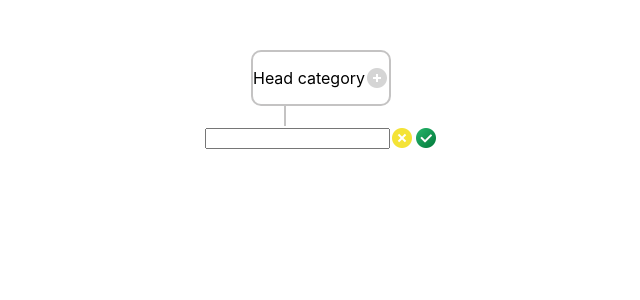
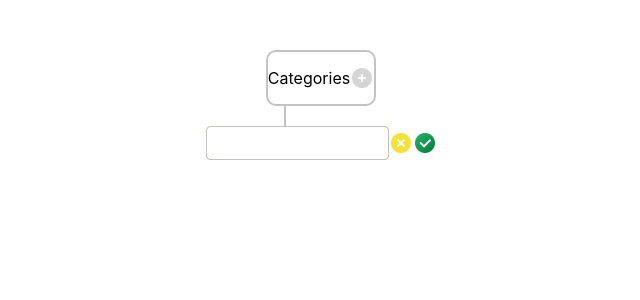
Before and after one commit to Amil032/test-task, a React (Create React App) app: page / in a window 1280 px wide. Both pictures are taken after a click on the picture 696 px from the left and 78 px from the top of the page. Shown: the top 300 px of the page, without its empty margins (319-959 px from the left). Built offline with nearby package versions, Linux system fonts and the light colour scheme.

Commit message:
aadded delete edit funccionalities

```diff
--- a/src/App.tsx
+++ b/src/App.tsx
@@ -1,6 +1,6 @@
 import addIcon from './assests/add_icon_48.png';
 import './App.css';
-import { Subcategory } from './components/subcategory/Subcategory';
+
 import { Border, Category } from './components/Category';
 import { useState } from 'react';
 
@@ -203,16 +203,13 @@ function App() {
 
     <div className="App">
       <div style={{ display: 'flex', flexDirection: 'column', justifyContent: 'center', marginTop: '50px', alignItems: 'center', overflow: 'auto' }}>
-
         <div style={{ display: 'flex', flexDirection: 'column', alignItems: 'center' }}>
           <div style={{ display: 'flex', alignItems: 'center', border: '2px solid rgba(154, 152, 152, 0.584)', borderRadius: '10px' }}>
-            <p>Head category</p>
+            <p>Categories</p>
             <img src={addIcon} alt="add" width='24px' height='24px' onClick={addClickHandler} />
           </div>
           {(data.length > 1) && <div style={{ borderRight: '2px solid rgba(154, 152, 152, 0.584)', width: '2px', height: '20px' }}></div>}
         </div>
-
-
         <div style={{ display: 'flex', width: '100%' }}>
           {
             Array.isArray(data) && data?.map((item, index) => {
@@ -234,10 +231,12 @@ function App() {
                 setData={setData}
                 data={data}
                 item={item}
+                itemIndex={index}
+                arr={data}
+
               />
             })
           }
-
         </div>
 
       </div>
--- a/src/components/Category.tsx
+++ b/src/components/Category.tsx
@@ -1,4 +1,4 @@
-import { SetStateAction, SyntheticEvent, useState } from "react";
+import { SetStateAction, SyntheticEvent, useEffect, useRef, useState } from "react";
 import { Subcategory } from "./subcategory/Subcategory";
 interface Props {
     name: string
@@ -8,9 +8,12 @@ interface Props {
     setData: SetStateAction<any>
     data: any
     item: any
+    itemIndex: number
+    arr: any
 }
-export const Category = ({ name, subcat, index, length, setData, data: value, item }: Props) => {
+export const Category = ({ name, subcat, index, length, setData, data: value, item, itemIndex, arr }: Props) => {
     const [inputsData, setInputsData] = useState('')
+
     const onchangeHandler = (e: SyntheticEvent<HTMLInputElement>) => {
         console.log(e.currentTarget.value)
         setInputsData(e.currentTarget.value)
@@ -28,6 +31,7 @@ export const Category = ({ name, subcat, index, length, setData, data: value, it
 
     }
     console.log(subcat, 'subcut')
+
     return (
 
         <div style={{ display: 'flex', flexDirection: 'column', backgroundColor: 'white', width: '100%' }}>
@@ -41,6 +45,8 @@ export const Category = ({ name, subcat, index, length, setData, data: value, it
                 setData={setData}
                 onchangeHandler={onchangeHandler}
                 inputsData={inputsData}
+                itemIndex={itemIndex}
+                arr={arr}
             />
 
             <div style={{ display: 'flex', justifyContent: 'space-between' }}>
@@ -58,9 +64,14 @@ export const Category = ({ name, subcat, index, length, setData, data: value, it
                     return <Category
                         key={index + Math.random()}
                         name={item?.name} subcat={item.subcat}
-                        index={z} length={subcat.length}
+                        index={z}
+                        length={subcat.length}
                         setData={setData} data={value}
-                        item={item} />
+                        item={item}
+                        itemIndex={index}
+                        arr={subcat}
+                    />
+
                 })}
             </div>
         </div>
--- a/src/components/subcategory/Subcategory.tsx
+++ b/src/components/subcategory/Subcategory.tsx
@@ -1,4 +1,4 @@
-import { RefObject, SetStateAction, SyntheticEvent, useEffect, useRef } from 'react';
+import { SetStateAction, SyntheticEvent, useRef } from 'react';
 import addIcon from '../../assests/add_icon_48.png';
 import closeIcon from '../../assests/close_icon_48.png';
 import editIcon from '../../assests/edit_icon_48.png'
@@ -16,8 +16,11 @@ interface Props {
     setData: SetStateAction<any>
     onchangeHandler: (e: SyntheticEvent<HTMLInputElement>) => void
     inputsData: string
+    itemIndex: number
+    arr: any
+
 }
-export const Subcategory = ({ name, index, length, clickHandler, subcat, item, setData, onchangeHandler, inputsData }: Props) => {
+export const Subcategory = ({ name, index, length, clickHandler, subcat, item, setData, onchangeHandler, inputsData, itemIndex, arr }: Props) => {
 
     const ref = useRef<HTMLDivElement>(null)
 
@@ -25,6 +28,19 @@ export const Subcategory = ({ name, index, length, clickHandler, subcat, item, s
         item.edit = true
         item.name = inputsData
         setData((prev: any) => [...prev])
+    }
+
+    const deleteHandler = () => {
+        // eslint-disable-next-line no-delete-var
+        arr.splice(itemIndex, 1)
+        setData((prev: any) => [...prev])
+        console.log(index, 'indexxx')
+    }
+
+    const editHandler = () => {
+        item.edit = false
+        setData((prev: any) => [...prev])
+        console.log('clicked')
     }
     return (
         <div style={{ display: 'flex', alignItems: 'center', flexDirection: 'column', width: '100%' }}>
@@ -34,24 +50,20 @@ export const Subcategory = ({ name, index, length, clickHandler, subcat, item, s
             </div>
             <div style={{ display: 'flex', alignItems: 'center', }}>
                 <div className={classes.imgContainer}  >
-
-                    {!!item.edit === true ? <p style={{ marginRight: '5px', color: 'white' }}>{name}</p> : <input onChange={onchangeHandler} />}
-
+                    {!!item.edit === true ? <p style={{ marginRight: '5px', color: 'white' }}>{name}</p> :
+                        <input className={classes.input} onChange={onchangeHandler} />}
                 </div>
                 <div className={classes.img} ref={ref}  >
                     {
-
-                        !!item.edit === true ? <><img src={addIcon} alt="add" width='24px' height='24px' onClick={() => clickHandler(subcat)} />
-                            <img src={editIcon} alt="edit" width='24px' height='24px' />
-                            <img src={closeIcon} alt="close" width='24px' height='24px' /></> :
+                        !!item.edit === true ? <>
+                            <img src={addIcon} alt="add" width='24px' height='24px' onClick={() => clickHandler(subcat)} />
+                            <img src={editIcon} alt="edit" width='24px' height='24px' onClick={editHandler} />
+                            <img src={closeIcon} alt="close" width='24px' height='24px' onClick={deleteHandler} /></> :
                             <>
-                                <img src={reject} alt="edit" width='24px' height='24px' />
+                                <img src={reject} alt="edit" width='24px' height='24px' onClick={deleteHandler} />
                                 <img src={confirm} alt="close" width='24px' height='24px' onClick={ConfirmHandler} />
                             </>
                     }
-
-
-
                 </div>
 
             </div>
--- a/src/components/subcategory/style.module.css
+++ b/src/components/subcategory/style.module.css
@@ -3,7 +3,7 @@
   align-items: center;
   /* width: fit-content; */
   background-color: orange;
-  border-radius: 10px;
+  border-radius: 5px;
   flex-grow: 5;
 }
 .imgContainer > p {
@@ -14,3 +14,11 @@
   display: flex;
   flex-grow: 3;
 }
+.input {
+  height: 30px;
+  border: 1px solid rgba(154, 152, 152, 0.584);
+  border-radius: 5px;
+}
+.input:focus {
+  outline: none;
+}
```
